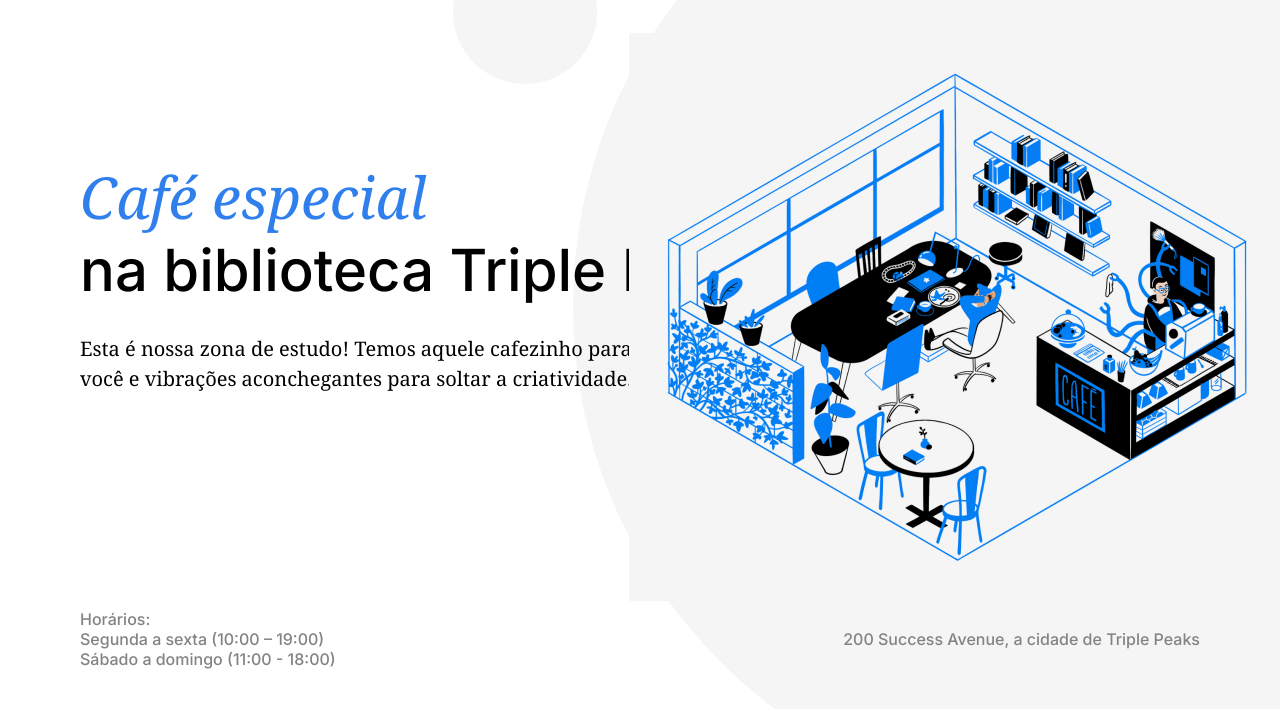
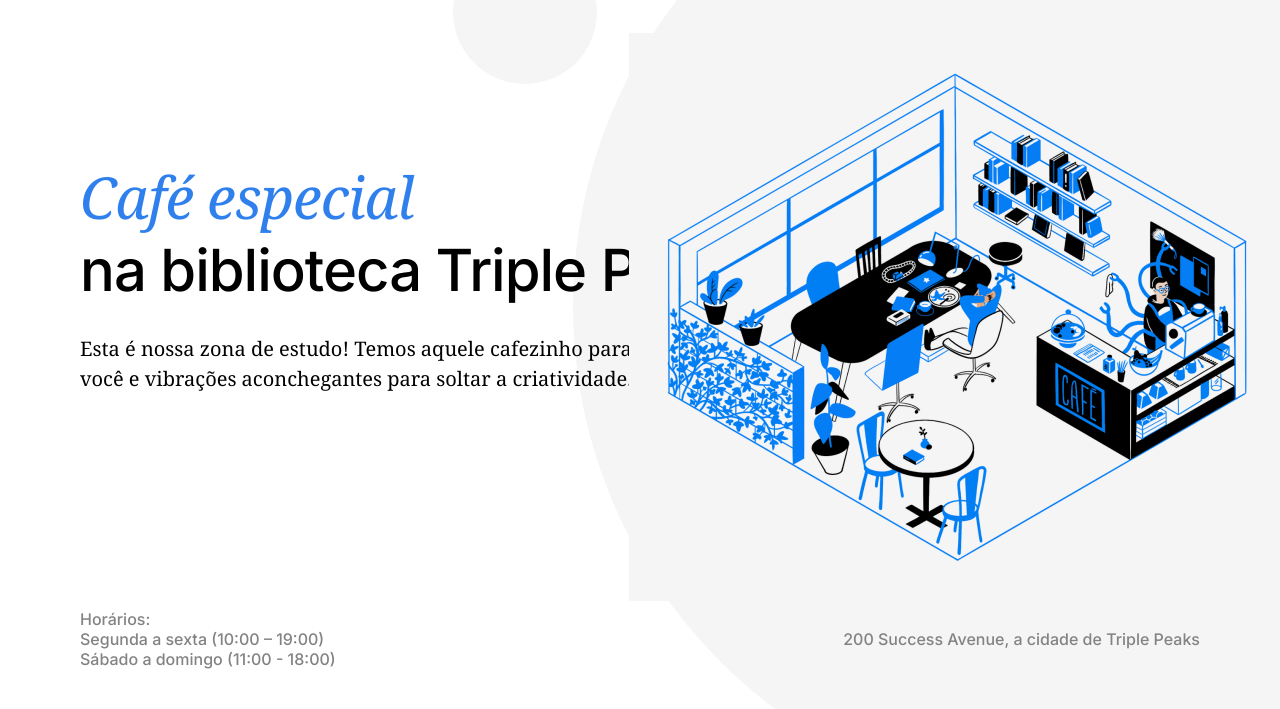
Before and after one commit to jonathanebran/web_project_coffeeshop, a plain HTML site: page index.html in a window 1280 px wide. Shown: the part 91-800 px from the top of the page. Drawn offline with Linux system fonts and the light colour scheme.

Commit message:
final code 1

```diff
--- a/index.html
+++ b/index.html
@@ -8,7 +8,7 @@
     <meta name="keywords" content="café,ideias,reflexão" />
     <link rel="stylesheet" href="./vendor/normalize.css" />
     <link rel="stylesheet" href="./pages/index.css" />
-    <link rel="favicon icon" href="./favicon.ico.ico" />
+    <link rel="icon" href="./favicon.ico" />
     <link rel="preconnect" href="https://fonts.googleapis.com" />
     <link rel="preconnect" href="https://fonts.gstatic.com" crossorigin />
     <link
--- a/pages/index.css
+++ b/pages/index.css
@@ -58,7 +58,7 @@
   font-weight: 500;
   font-size: 58px;
   line-height: 72px;
-  letter-spacing: -1;
+  letter-spacing: -1px;
 }
 
 .header__span-accent {
```
